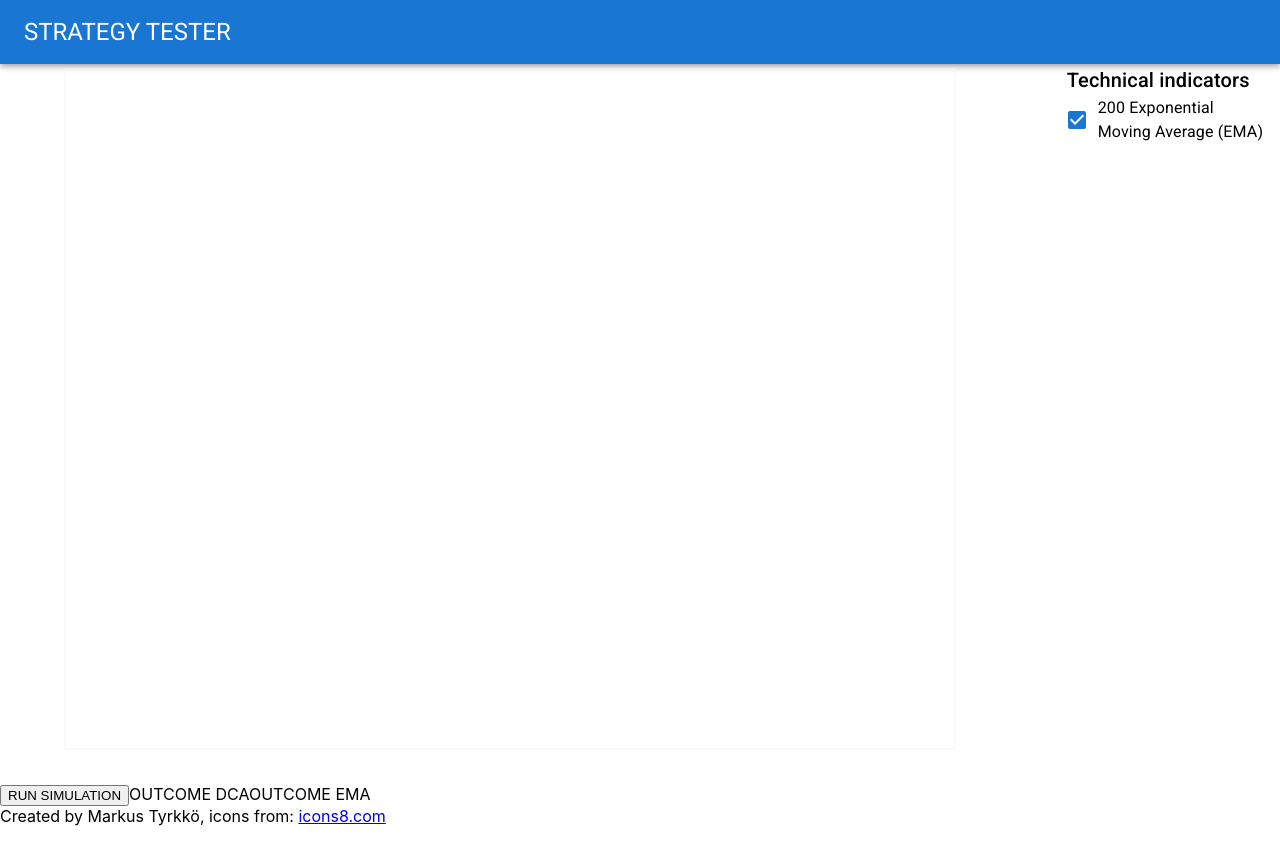
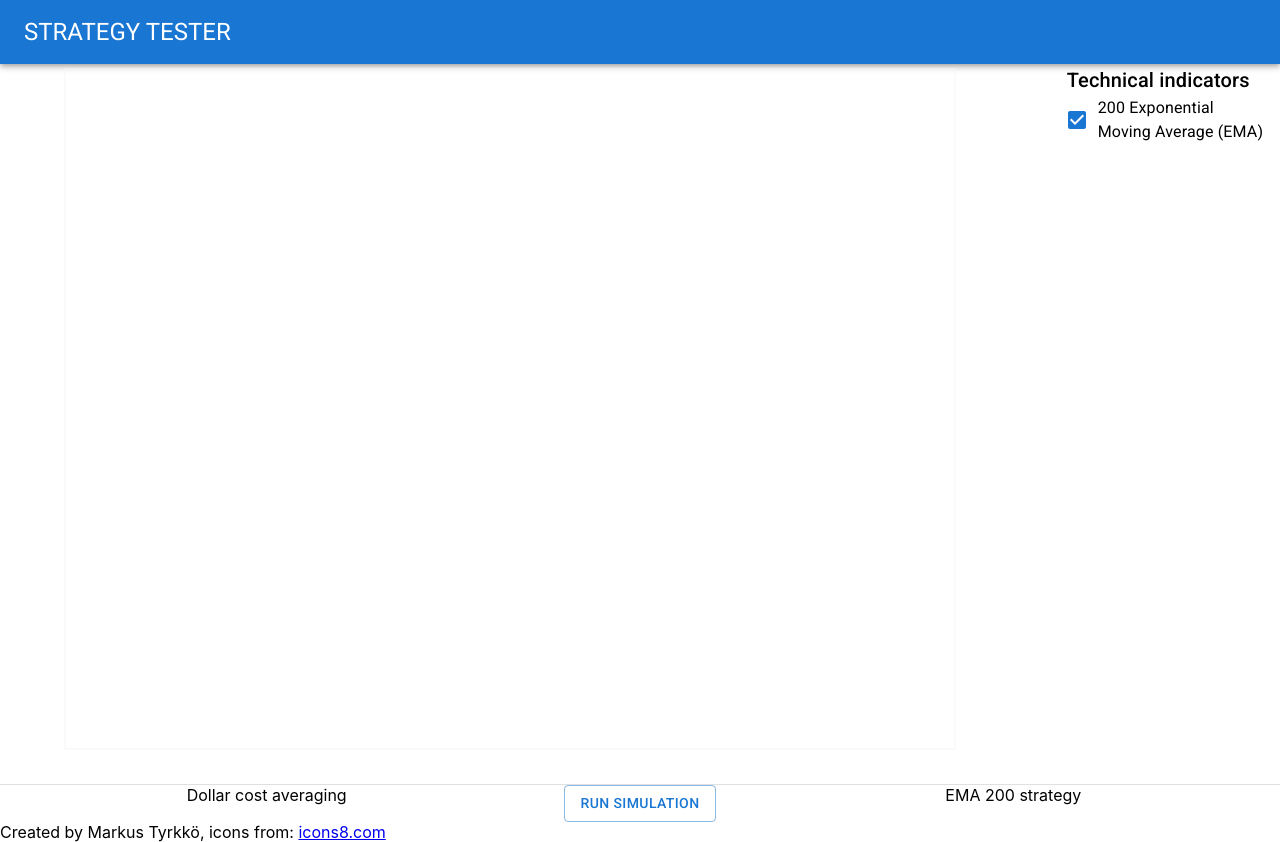
Before and after one commit to Marcholio/strategy-tester, a React (Create React App) app: page / in a window 1280 px wide. Built offline with nearby package versions, Linux system fonts and the light colour scheme.

Commit message:
Better layout for simulation outcome

```diff
--- a/package.json
+++ b/package.json
@@ -7,6 +7,7 @@
   "dependencies": {
     "@emotion/react": "^11.5.0",
     "@emotion/styled": "^11.3.0",
+    "@mui/lab": "^5.0.0-alpha.57",
     "@mui/material": "^5.1.0",
     "@testing-library/jest-dom": "^5.14.1",
     "@testing-library/react": "^11.2.7",
@@ -15,7 +16,6 @@
     "@types/node": "^12.20.34",
     "@types/react": "^17.0.31",
     "@types/react-dom": "^17.0.10",
-    "classnames": "^2.3.1",
     "dotenv": "^10.0.0",
     "prop-types": "^15.7.2",
     "react": "^17.0.2",
--- a/src/App.tsx
+++ b/src/App.tsx
@@ -5,26 +5,22 @@ import {
   FormGroup,
   FormControlLabel,
   Typography,
+  Divider,
 } from "@mui/material";
 
 import Header from "./components/Header";
 import Footer from "./components/Footer";
 import Chart from "./components/Chart";
+import Simulation from "./components/Simulation";
+import indicators from "./utils/technicalIndicators";
 import mapData from "./utils/mapData";
-import { runSimulation } from "./simulation";
-import { dollarCostAveraging, ema200Strategy } from "./strategies";
-import indicators from "./utils/technicalIndicators";
 
 import sp500Price from "./data/SXR8.FRK-price.json";
 import sp500Ema200 from "./data/SXR8.FRK-EMA.json";
 
-import { SimulationOutcome } from "./types";
-
 import "./App.css";
 
 const App = () => {
-  const [outcome, setOutcome] = useState<SimulationOutcome>();
-  const [outcomeB, setOutcomeB] = useState<SimulationOutcome>();
   const [selectedIndicators, setSelectedIndicators] = useState(
     Object.keys(indicators).reduce((acc, cur) => {
       acc[cur] = true;
@@ -39,16 +35,14 @@ const App = () => {
     });
   };
 
+  const data = mapData(sp500Price, sp500Ema200);
+
   return (
     <>
       <Header />
       <Grid container>
         <Grid item xs={10}>
-          <Chart
-            priceData={sp500Price}
-            ema200Data={sp500Ema200}
-            selectedIndicators={selectedIndicators}
-          />
+          <Chart data={data} selectedIndicators={selectedIndicators} />
         </Grid>
         <Grid item xs={2}>
           <Typography variant={"h6"}>Technical indicators</Typography>
@@ -69,33 +63,8 @@ const App = () => {
           </FormGroup>
         </Grid>
       </Grid>
-
-      <button
-        onClick={() => {
-          setOutcome(
-            runSimulation(mapData(sp500Price, sp500Ema200), dollarCostAveraging)
-          );
-          setOutcomeB(
-            runSimulation(mapData(sp500Price, sp500Ema200), ema200Strategy)
-          );
-        }}
-      >
-        RUN SIMULATION
-      </button>
-      {"OUTCOME DCA"}
-      {outcome && (
-        <span>
-          Cash: {outcome.cash}, shares: {outcome.shares}, total value:{" "}
-          {outcome.value}. Profit: {outcome.profit} %
-        </span>
-      )}
-      {"OUTCOME EMA"}
-      {outcomeB && (
-        <span>
-          Cash: {outcomeB.cash}, shares: {outcomeB.shares}, total value:{" "}
-          {outcomeB.value}. Profit: {outcomeB.profit} %
-        </span>
-      )}
+      <Divider />
+      <Simulation data={data} />
       <Footer />
     </>
   );
--- a/src/components/Chart.tsx
+++ b/src/components/Chart.tsx
@@ -9,13 +9,8 @@ import {
 } from "recharts";
 
 import indicators from "../utils/technicalIndicators";
-import mapData from "../utils/mapData";
 
-import {
-  AlphavantageEmaApiResponse,
-  AlphavantagePriceApiResponse,
-  GraphDataPoint,
-} from "../types";
+import { GraphDataPoint } from "../types";
 
 const RECHARTS_MAX_DATAPOINTS = 1000;
 
@@ -28,15 +23,13 @@ const compress = (data: GraphDataPoint[]): GraphDataPoint[] => {
 };
 
 const Chart = ({
-  priceData,
-  ema200Data,
+  data,
   selectedIndicators,
 }: {
-  priceData: AlphavantagePriceApiResponse;
-  ema200Data: AlphavantageEmaApiResponse;
+  data: GraphDataPoint[];
   selectedIndicators: { [key: string]: boolean };
 }) => {
-  const compressedData = compress(mapData(priceData, ema200Data));
+  const compressedData = compress(data);
   return (
     <LineChart
       data={compressedData}
--- /dev/null
+++ b/src/components/Simulation/TotalResult.tsx
@@ -0,0 +1,42 @@
+import React from "react";
+import {
+  TableContainer,
+  Table,
+  TableRow,
+  TableCell,
+  TableBody,
+} from "@mui/material";
+import { Box } from "@mui/system";
+
+import { SimulationOutcome } from "../../types";
+
+// TODO: Highlight the winning strategy somehow
+
+const TotalResult = ({ outcome }: { outcome: SimulationOutcome }) => (
+  <Box sx={{ width: "50%", paddingLeft: "25%" }}>
+    <TableContainer>
+      <Table size="small">
+        <TableBody>
+          <TableRow>
+            <TableCell align="center">Cash</TableCell>
+            <TableCell align="center">{outcome.cash.toFixed(2)} €</TableCell>
+          </TableRow>
+          <TableRow>
+            <TableCell align="center">Shares</TableCell>
+            <TableCell align="center">{outcome.shares.toFixed(1)}</TableCell>
+          </TableRow>
+          <TableRow>
+            <TableCell align="center">Total</TableCell>
+            <TableCell align="center">{outcome.value.toFixed(2)} €</TableCell>
+          </TableRow>
+          <TableRow>
+            <TableCell align="center">Profit</TableCell>
+            <TableCell align="center">{outcome.profit.toFixed(1)} %</TableCell>
+          </TableRow>
+        </TableBody>
+      </Table>
+    </TableContainer>
+  </Box>
+);
+
+export default TotalResult;
--- /dev/null
+++ b/src/components/Simulation/index.tsx
@@ -0,0 +1,80 @@
+import React, { useState } from "react";
+import { Grid } from "@mui/material";
+import { Box } from "@mui/system";
+import { LoadingButton } from "@mui/lab";
+
+import { runSimulation } from "../../simulation";
+import { dollarCostAveraging, ema200Strategy } from "../../strategies";
+import TotalResult from "./TotalResult";
+
+import { GraphDataPoint, SimulationOutcome } from "../../types";
+
+const Simulation = ({ data }: { data: GraphDataPoint[] }) => {
+  const [outcome1, setOutcome1] = useState<SimulationOutcome>();
+  const [outcome2, setOutcome2] = useState<SimulationOutcome>();
+
+  const [simulationRunning, setSimulationRunning] = useState<boolean>(false);
+
+  const startSimulation = () => {
+    setSimulationRunning(true);
+
+    const dcaOutcome = runSimulation(data, dollarCostAveraging);
+    const ema200Outcome = runSimulation(data, ema200Strategy);
+
+    setOutcome1(dcaOutcome);
+    setOutcome2(ema200Outcome);
+
+    setSimulationRunning(false);
+  };
+
+  // TODO: Implement strategy selectors
+  // TODO: Add better descriptions for strategies
+  return (
+    <>
+      <Grid container>
+        <Grid item xs={5}>
+          <Box sx={{ textAlign: "center" }}>
+            <span>Dollar cost averaging</span>
+          </Box>
+        </Grid>
+        <Grid item xs={2}>
+          <Box
+            sx={{
+              textAlign: "center",
+            }}
+          >
+            <LoadingButton
+              variant={"outlined"}
+              loading={simulationRunning}
+              onClick={startSimulation}
+              disabled={simulationRunning}
+            >
+              RUN SIMULATION
+            </LoadingButton>
+          </Box>
+        </Grid>
+        <Grid item xs={5}>
+          <Box sx={{ textAlign: "center" }}>
+            <span>EMA 200 strategy</span>
+          </Box>
+        </Grid>
+      </Grid>
+      {!simulationRunning && (
+        <Grid container>
+          {outcome1 && (
+            <Grid item xs={6}>
+              <TotalResult outcome={outcome1} />
+            </Grid>
+          )}
+          {outcome2 && (
+            <Grid item xs={6}>
+              <TotalResult outcome={outcome2} />
+            </Grid>
+          )}
+        </Grid>
+      )}
+    </>
+  );
+};
+
+export default Simulation;
--- a/src/simulation.ts
+++ b/src/simulation.ts
@@ -4,7 +4,6 @@ export const runSimulation = (
   data: GraphDataPoint[],
   strategy: Strategy
 ): SimulationOutcome => {
-  console.log(strategy);
   const monthlySaving = 100;
   // TODO: Transaction costs
 
```
Also changed, not shown: 1 other file (tests, documents, lock files or other folders).
